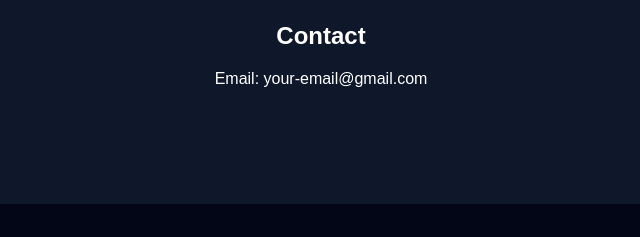
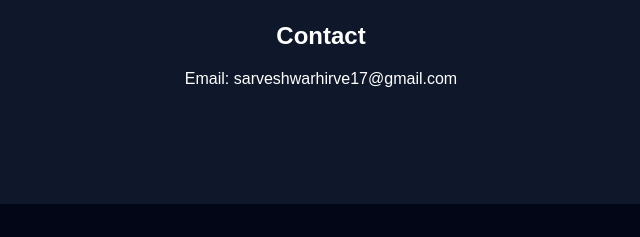
Before and after one commit to sarveshwarhirve17-ux/sarveshwar-portfolio, a plain HTML site: page index.html in a window 1280 px wide. Shown: the part 1976-2213 px from the top of the page, 319-959 px from the left. Drawn offline with Linux system fonts and the light colour scheme.

Commit message:
Added email to contact section

```diff
--- a/index.html
+++ b/index.html
@@ -166,7 +166,7 @@ View Certificate
 
 <h2>Contact</h2>
 
-<p>Email: your-email@gmail.com</p>
+<p>Email: sarveshwarhirve17@gmail.com</p>
 
 </section>
 
```
